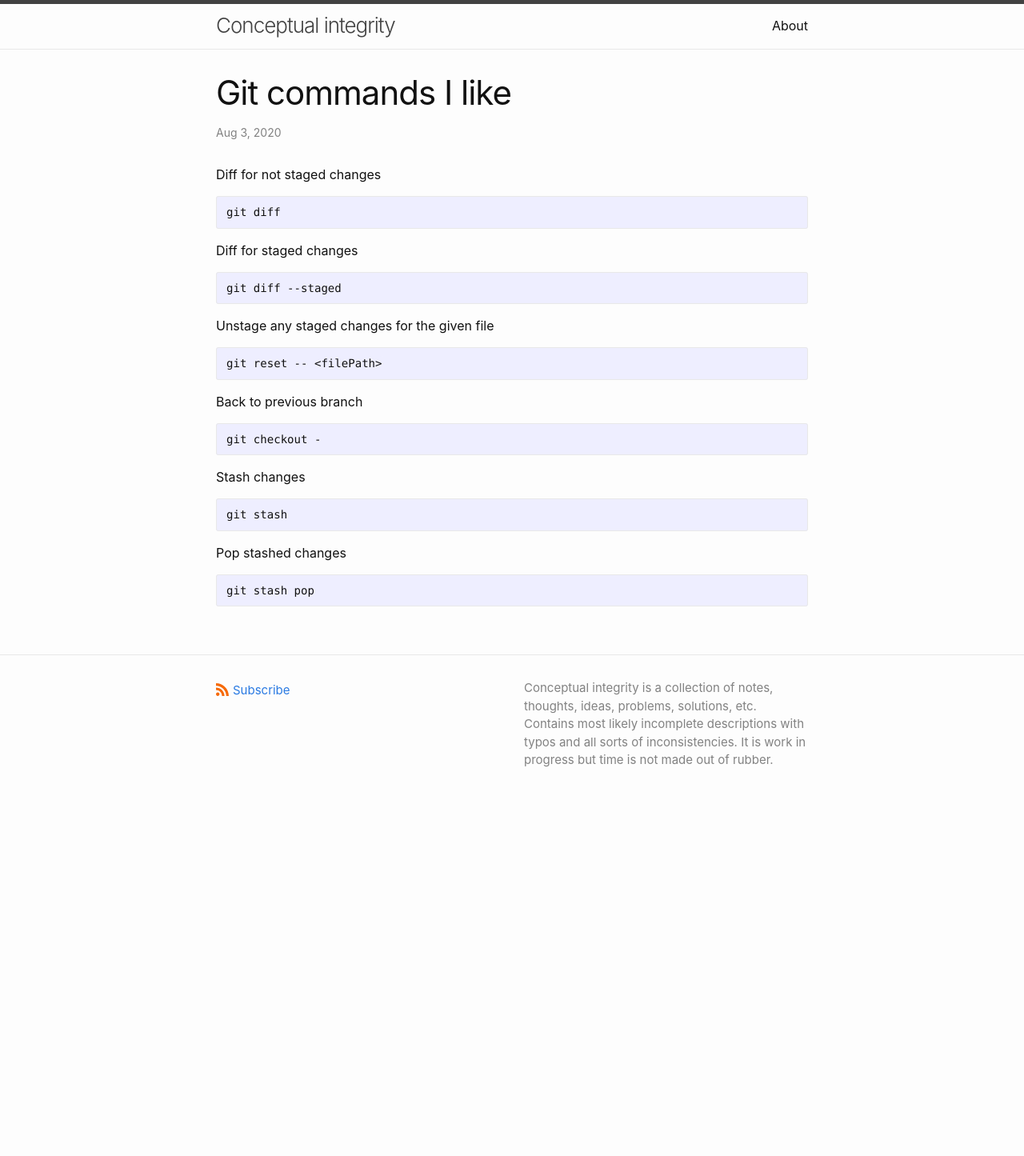
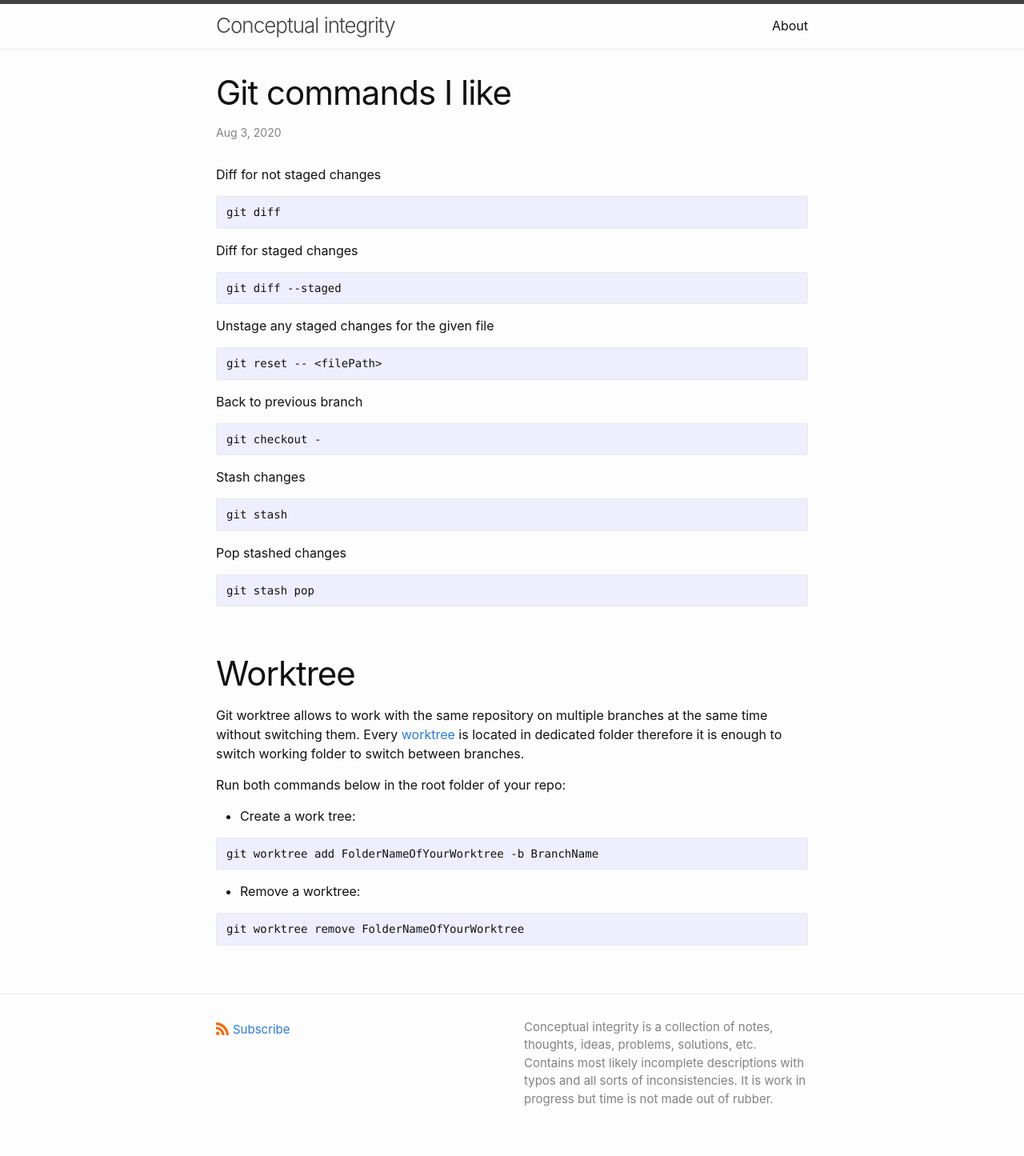
Before and after one commit to box-seb/box-seb.github.io, a Jekyll site: the page built from _posts/2020-08-03-git-commands.markdown, in a window 1280 px wide. Shown: the whole page at 80% size. Built offline with Jekyll 4.4.1, drawn with Linux system fonts in a browser that asks for light colours; before the commit the page ends 1022 px from its top, so only the background shows below that.

Commit message:
Add worktree

````diff
--- a/_posts/2020-08-03-git-commands.markdown
+++ b/_posts/2020-08-03-git-commands.markdown
@@ -34,3 +34,20 @@ Pop stashed changes
 ```
 git stash pop
 ```
+
+# Worktree
+
+Git worktree allows to work with the same repository on multiple branches at the same time without switching them. Every [worktree](https://git-scm.com/docs/git-worktree) is located in dedicated folder therefore it is enough to switch working folder to switch between branches.
+
+Run both commands below in the root folder of your repo:
+- Create a work tree:
+
+```
+git worktree add FolderNameOfYourWorktree -b BranchName
+```
+
+- Remove a worktree:
+
+```
+git worktree remove FolderNameOfYourWorktree
+```
````
